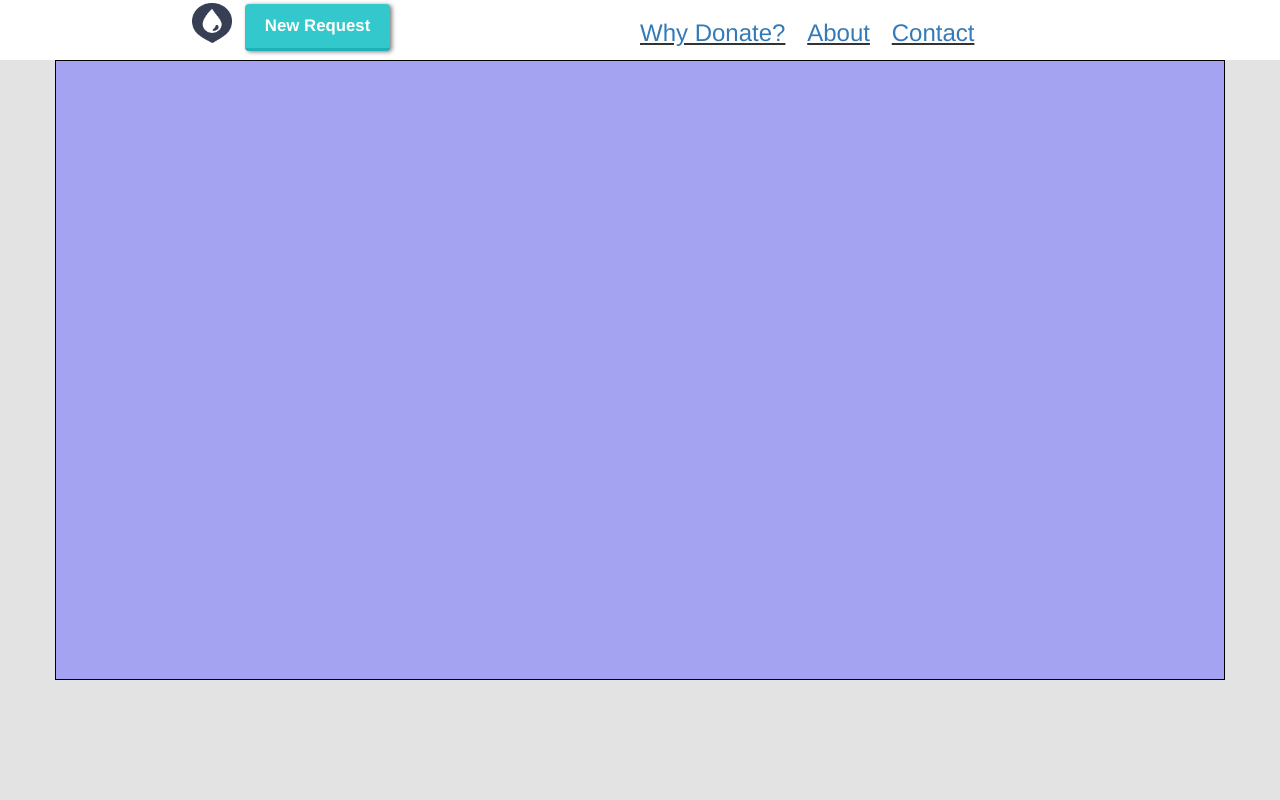
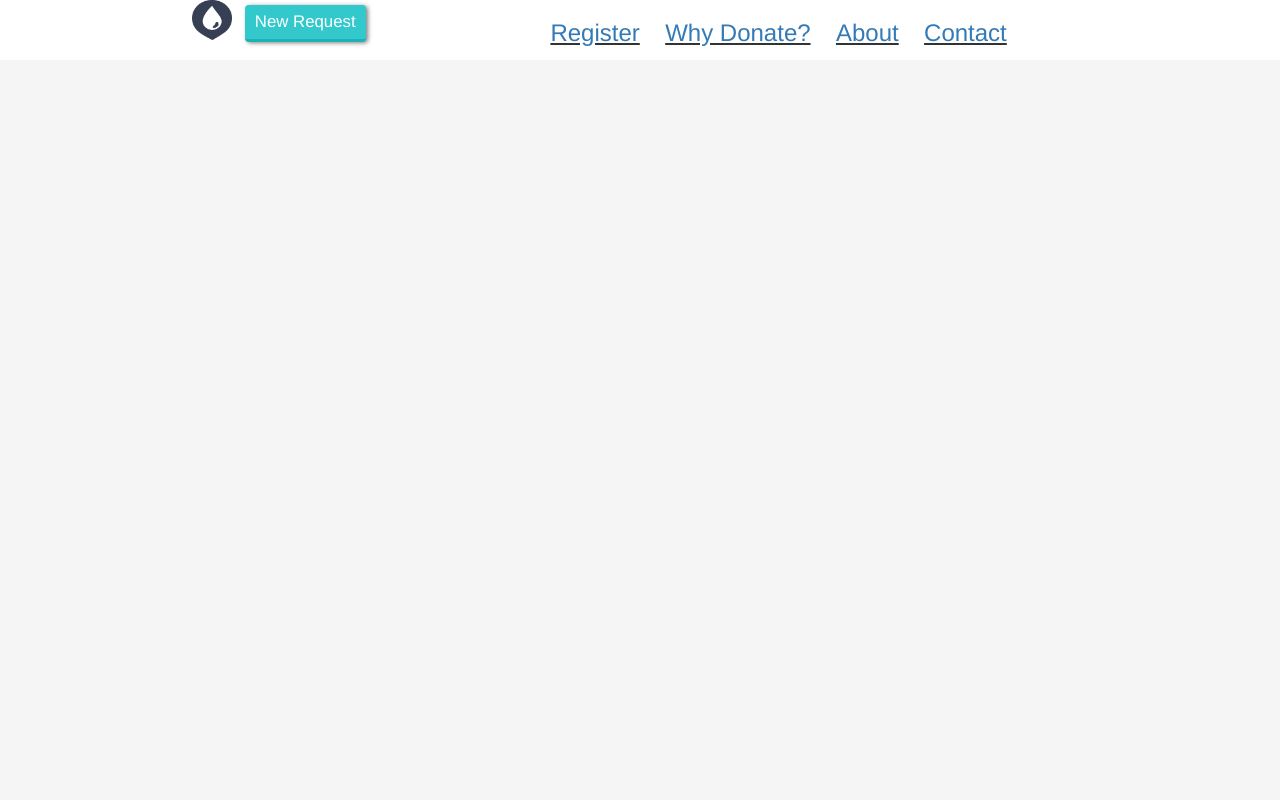
Before and after one commit to Vaironl/Social-Blood, a Django app: template socialblood/templates/blog/post_list.html in a window 1280 px wide. Run offline with Django 3.2, Linux system fonts and the light colour scheme; the template is opened without the code that fills it: most values are stand-ins (such as "Sample title", 1, 10 or a date in 2020); some libraries are stand-ins or nearby versions.

Commit message:
Added register page. Now must tie in to login

```diff
--- a/mysite/urls.py
+++ b/mysite/urls.py
@@ -17,7 +17,6 @@ from django.conf.urls import include,url
 from django.contrib import admin
 
 urlpatterns = [
- 	# url(r'^polls/', include('polls.urls')),
  	url(r'', include('socialblood.urls')),
     url(r'^admin/', admin.site.urls),
 ]
--- a/socialblood/static/css/main.css
+++ b/socialblood/static/css/main.css
@@ -1,6 +1,6 @@
 body
 {
-	background-color: #e3e3e3;
+	background-color: rgba(230, 230, 230, 0.4);
 }
 
 nav
@@ -41,15 +41,15 @@ nav
 	border-width: 0px 0px 3px;
 	border-color: rgba(1, 142, 149, 0.4);
 
-	font-weight: 700;
-    padding: 10px 20px;
+	font-weight: 400;
+    padding: 5px 10px;
 
 }
 
 .wrapper .nav-info
 {
 	display: inline-block;
-	width: 50%;
+	width: 60%;
 	height: 100px;
 	float:right;
 	height:
@@ -60,11 +60,14 @@ nav
 	text-decoration: underline;
 	display: inline-block;
 	margin-right: 4%;
+
+	position: relative;
+	top:0px;
 }
 
 .container
 {
-	background-color:rgba(100,100,255,0.5);
-	height: 620px;
-	border:1px solid black;
+	width: 70%;
+	margin:0 auto;
+	height: 480px;
 }
--- a/socialblood/templates/blog/post_list.html
+++ b/socialblood/templates/blog/post_list.html
@@ -14,9 +14,11 @@
 			<img src="{% static 'images/logo-dark.png' %}">
 			<button>New Request</button>
 			<div class="nav-info">
+				<h3><a href="{% url 'register' %}">Register</a></h3>
 				<h3><a href="#">Why Donate?</a></h3>
 				<h3><a href="#">About</a></h3>
 				<h3><a href="#">Contact</a></h3>
+
 			</div>
 		</div>
 	</nav>
--- a/socialblood/urls.py
+++ b/socialblood/urls.py
@@ -4,4 +4,5 @@ from . import views
 
 urlpatterns = [
     url(r'^$', views.index, name='index'),
+    url(r'^register/', views.register, name='register'),
 ]
--- a/socialblood/views.py
+++ b/socialblood/views.py
@@ -11,3 +11,6 @@ def index(request):
 	# Queryset
 	posts = Post.objects.all()
 	return render(request, 'blog/post_list.html', {'posts': posts})
+
+def register(request):
+	return render(request, 'blog/register.html', {})
```
Also changed, not shown: socialblood/templates/blog/register.html (added, +27 -0 lines), 11 other files.
